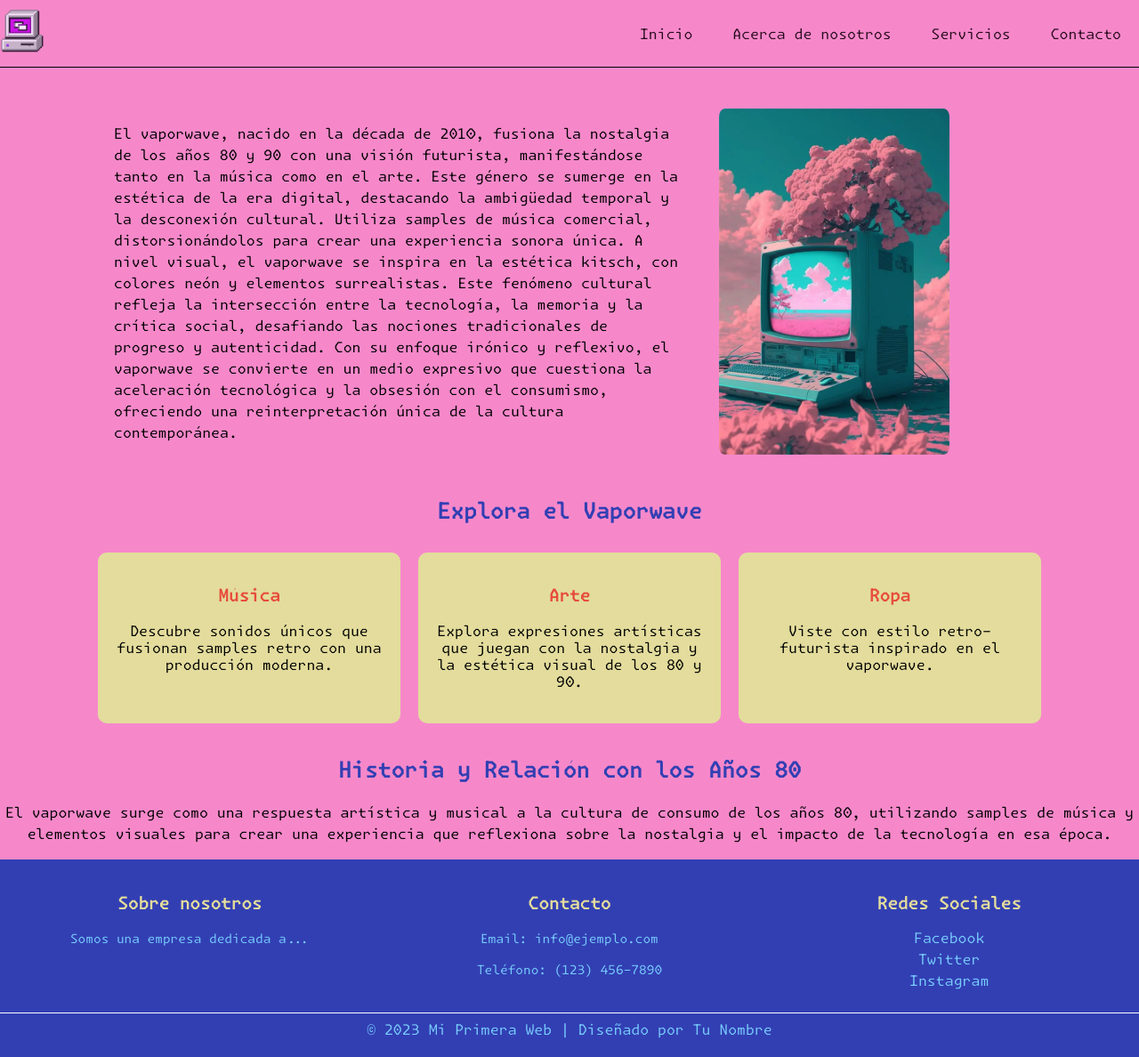
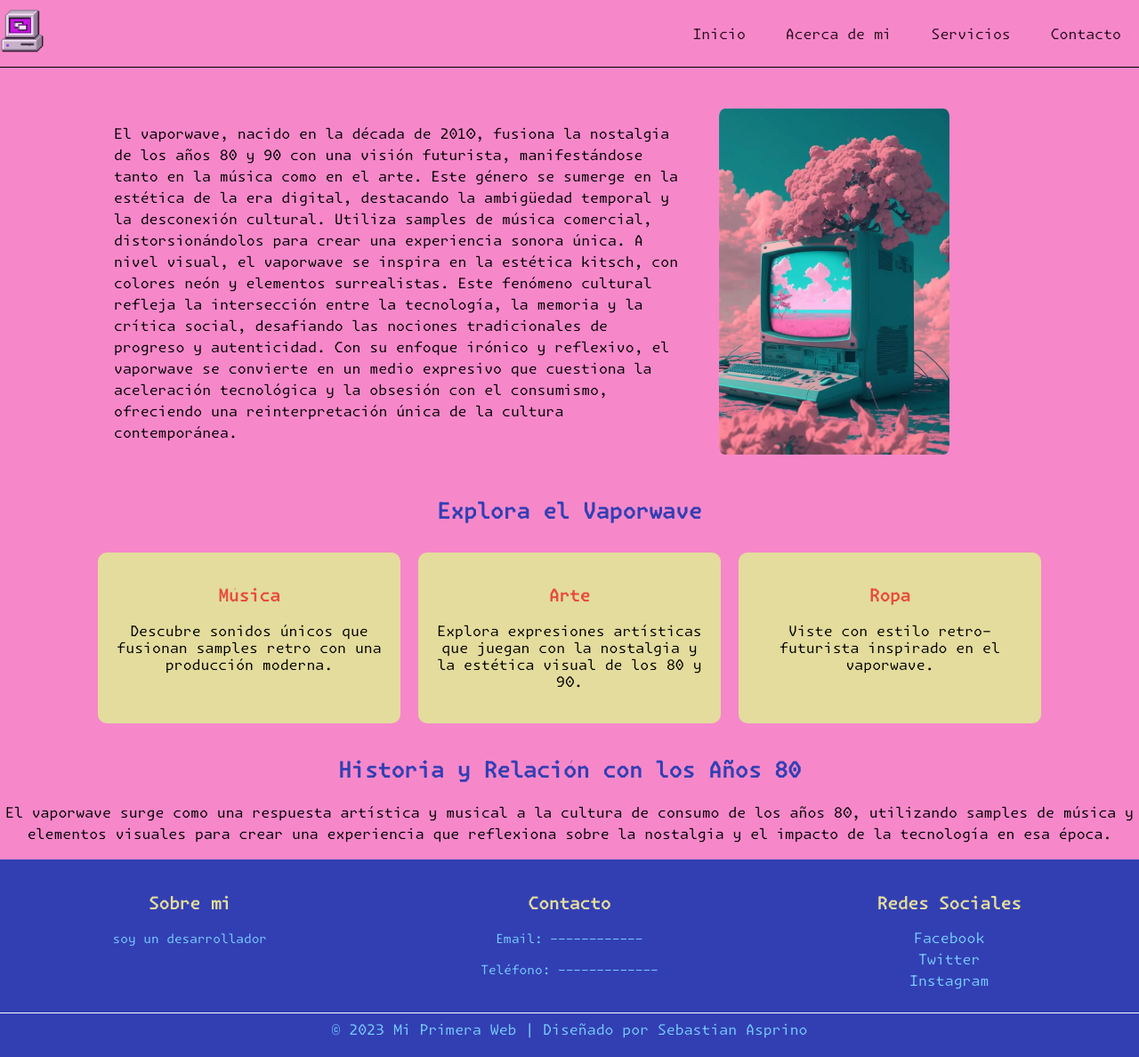
Before and after one commit to SebastianAsprino/Egg, a plain HTML site: page Mi_Pagina_Web/index.html in a window 1280 px wide. Shown: the whole page at 89% size. Drawn offline with Linux system fonts and the light colour scheme.

Commit message:
arreglos menores arreglosmenores al pie de pagina

```diff
--- a/Mi_Pagina_Web/index.html
+++ b/Mi_Pagina_Web/index.html
@@ -15,7 +15,7 @@
         </div>
         <ul class="navbar">
           <li><a href="#">Inicio</a></li>
-          <li><a href="#">Acerca de nosotros</a></li>
+          <li><a href="#">Acerca de mi</a></li>
           <li><a href="#">Servicios</a></li>
           <li><a href="#">Contacto</a></li>
         </ul>
@@ -62,14 +62,14 @@
     <footer>
       <div class="footer-content">
         <div class="footer-section about">
-          <h3>Sobre nosotros</h3>
-          <p>Somos una empresa dedicada a...</p>
+          <h3>Sobre mi</h3>
+          <p>soy un desarrollador</p>
         </div>
 
         <div class="footer-section contact">
           <h3>Contacto</h3>
-          <p>Email: info@ejemplo.com</p>
-          <p>Teléfono: (123) 456-7890</p>
+          <p>Email: ------------</p>
+          <p>Teléfono: -------------</p>
         </div>
 
         <div class="footer-section social">
@@ -81,7 +81,7 @@
       </div>
 
       <div class="footer-bottom">
-        &copy; 2023 Mi Primera Web | Diseñado por Tu Nombre
+        &copy; 2023 Mi Primera Web | Diseñado por Sebastian Asprino
       </div>
     </footer>
   </main>
```
